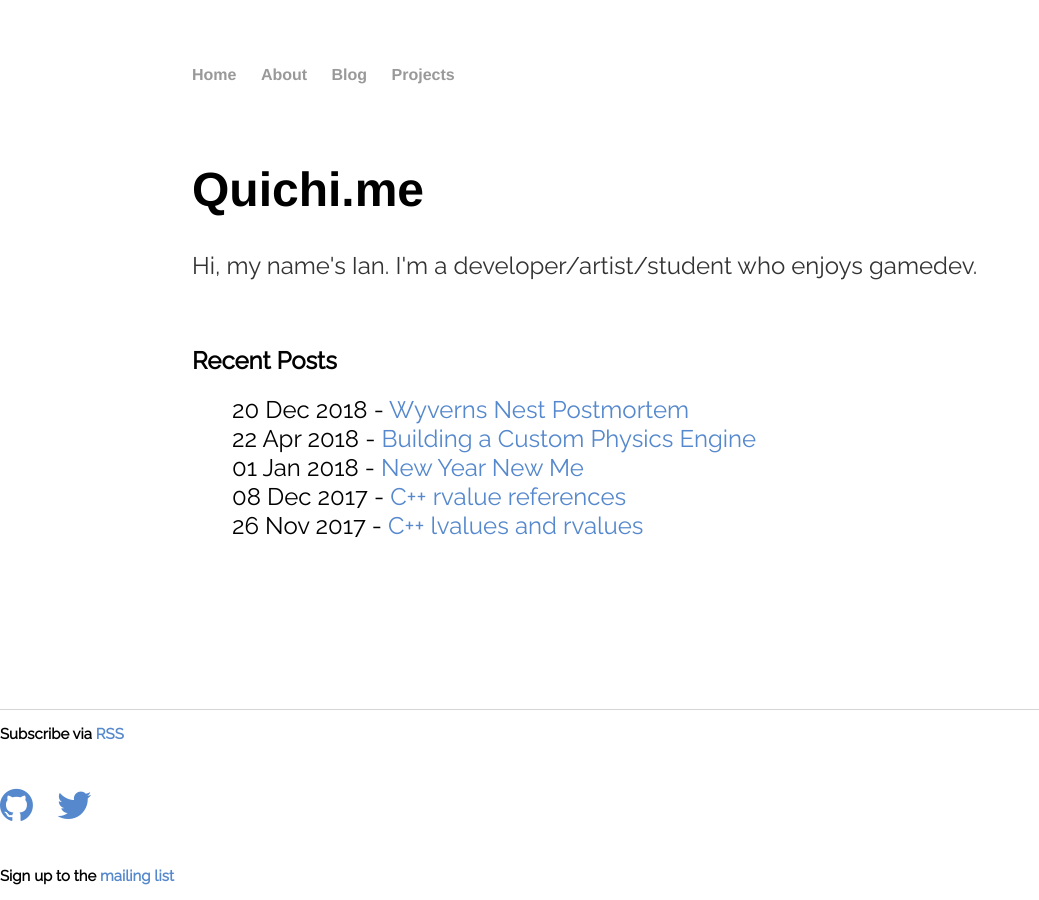
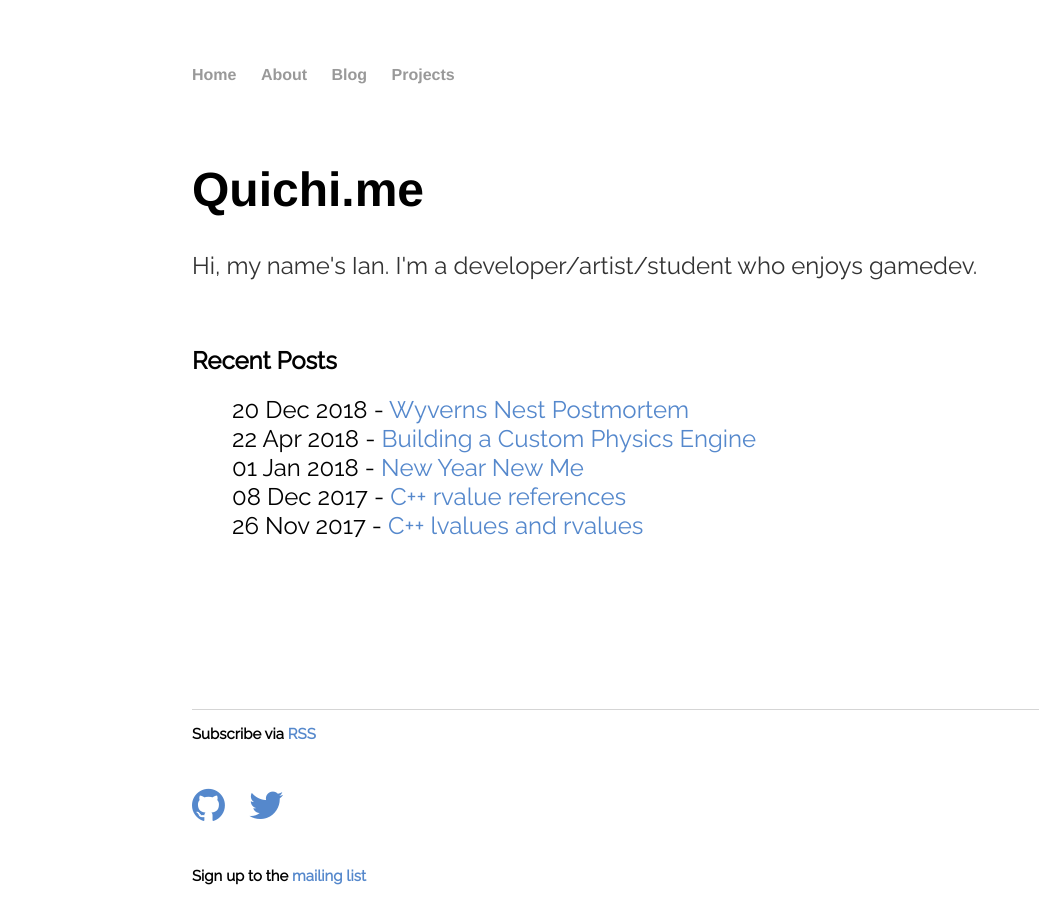
Before and after one commit to ianw3214/ianw3214.github.io, a Jekyll site: the page built from index.html, in a window 1280 px wide. Shown: the whole page, without its empty margins (0-1039 px from the left). Built offline with Jekyll 4.4.1, drawn with Linux system fonts in a browser that asks for light colours; a script that is not in the unit is left out.

Commit message:
Fix footer bug

```diff
--- a/css/main.css
+++ b/css/main.css
@@ -48,10 +48,9 @@ p {
     color: #333;
 }
 footer {
-    position: fixed;
-    right: 0;
+    width: 100%;
+    position: absolute;
     bottom: 0;
-    left: 0;
     border-top: 1px solid #d5d5d5;
     font-size: .8em;
 }
```
